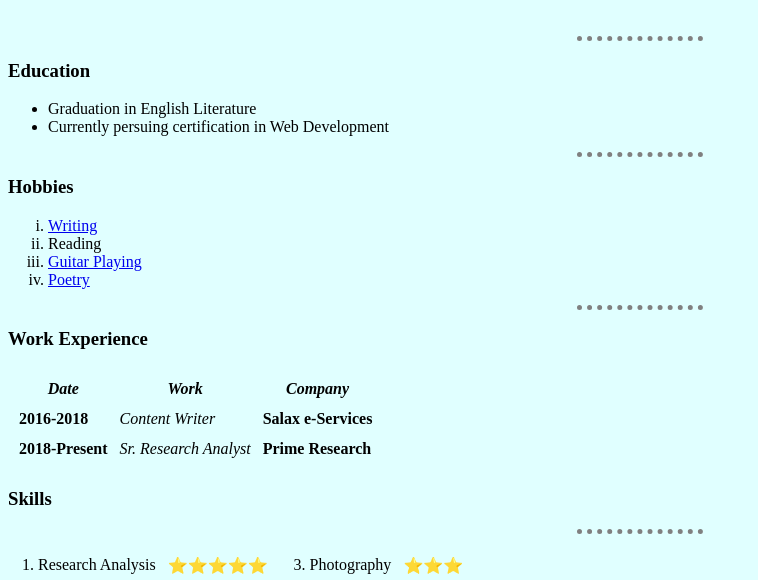
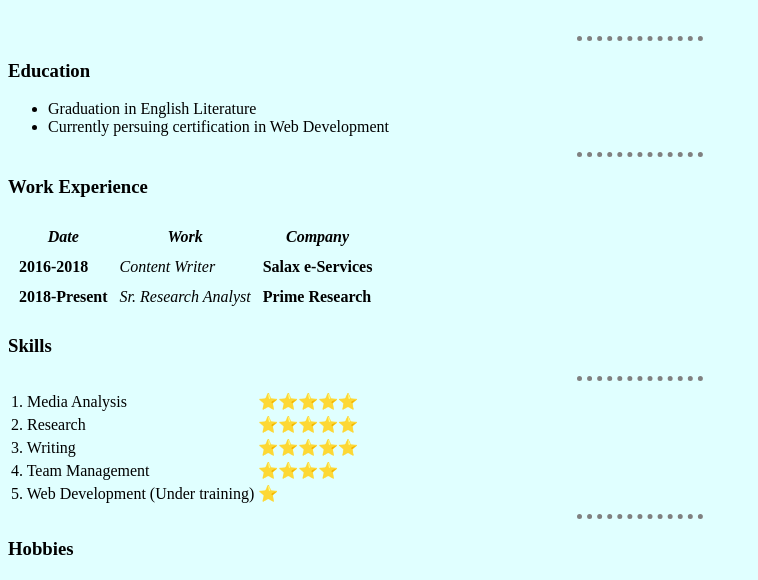
Before and after one commit to ItsSajjad/CV, a plain HTML site: page index.html in a window 1280 px wide. Shown: the part 188-768 px from the top of the page, without its empty margins (0-758 px from the left). Drawn offline with Linux system fonts and the light colour scheme.

Commit message:
Main page- major changes CSS begins

```diff
--- a/index.html
+++ b/index.html
@@ -36,14 +36,6 @@
     <li>Currently persuing certification in Web Development</li>
   </ul>
   <hr>
-  <h3>Hobbies</h3>
-  <ol type="i">
-    <li><a href="https://lazysummerevenings.wordpress.com/">Writing</a></li>
-    <li>Reading</li>
-    <li><a href="https://www.youtube.com/watch?v=i0_WeQvMTfw">Guitar Playing</a></li>
-    <li><a href="https://www.instagram.com/sajjadguitarist/?hl=en">Poetry</a></li>
-  </ol>
-  <hr>
   <h3>Work Experience</h3>
   <table cellspacing="10">
     <thead>
@@ -70,32 +62,34 @@
   <hr>
   <table>
       <tr>
-      <td>
-        <table cellspacing="10px">
-          <tr>
-            <td>1. Research Analysis</td>
+        <td>1. Media Analysis</td>
         <td>⭐⭐⭐⭐⭐</td>
       </tr>
       <tr>
-            <td>2. Writing</td>
+        <td>2. Research</td>
         <td>⭐⭐⭐⭐⭐</td>
       </tr>
-        </table>
-      </td>
-      <td>
-        <table cellspacing="10px">
       <tr>
-            <td>3. Photography</td>
-            <td>⭐⭐⭐</td>
+        <td>3. Writing</td>
+        <td>⭐⭐⭐⭐⭐</td>
       </tr>
       <tr>
-            <td>4. Web Coding</td>
+        <td>4. Team Management</td>
+        <td>⭐⭐⭐⭐</td>
+      </tr>
+      <tr>
+        <td>5. Web Development (Under training)</td>
         <td>⭐</td>
       </tr>
   </table>
-      </td>
-    </tr>
-  </table>
+  <hr>
+  <h3>Hobbies</h3>
+  <ul>
+    <li><a href="https://lazysummerevenings.wordpress.com/">Writing</a></li>
+    <li>Reading</li>
+    <li><a href="https://www.youtube.com/watch?v=i0_WeQvMTfw">Guitar Playing</a></li>
+    <li><a href="https://www.instagram.com/sajjadguitarist/?hl=en">Poetry</a></li>
+  </ul>
   <hr>
   <h3>Contact</h3>
   <p>Click <a href="contact.html">here</a> for contact details</p>
```
Lines whose indentation alone changed are shown as unchanged.
